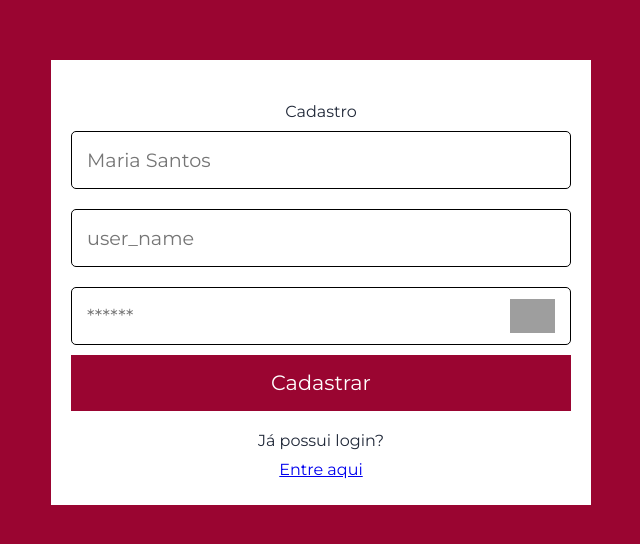
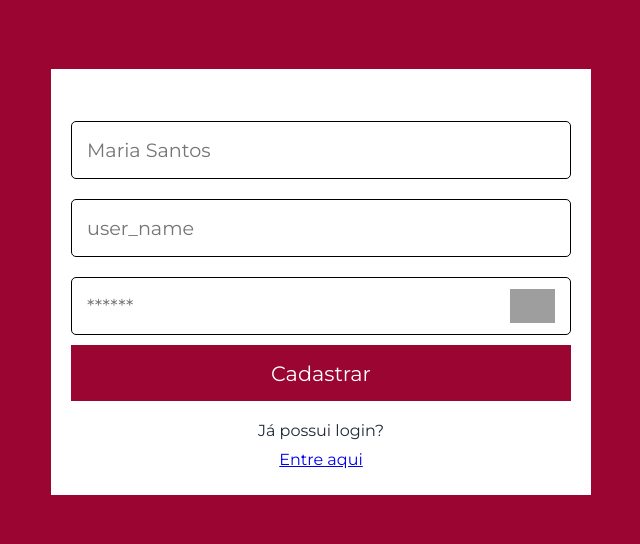
Before and after one commit to kellycsantos/ffc-crud, a Vue app: page /sign-up in a window 1280 px wide. Shown: the part 118-662 px from the top of the page, without its empty margins (319-959 px from the left). Built offline with nearby package versions, Linux system fonts and the light colour scheme; no server answers; grey boxes are pictures that could not be loaded.

Commit message:
Label removida

```diff
--- a/src/views/SignUpView.vue
+++ b/src/views/SignUpView.vue
@@ -1,7 +1,6 @@
 <template>
   <div class="login-view">
     <div class="login-container">
-      Cadastro
       <TextInput type="text" ref="firstname" label="firstname" placeholder="Maria Santos" @change="isValidName"/>
       <TextInput type="text" ref="username" label="nome" placeholder="user_name" @change="isValidUser" :class="validUsername ? '': 'invalido'"/>
       <TextInput type="password" ref="password" label="senha" placeholder="******" @change="isValidPass" :class="validPassword ? '': 'invalido'"/>
```
